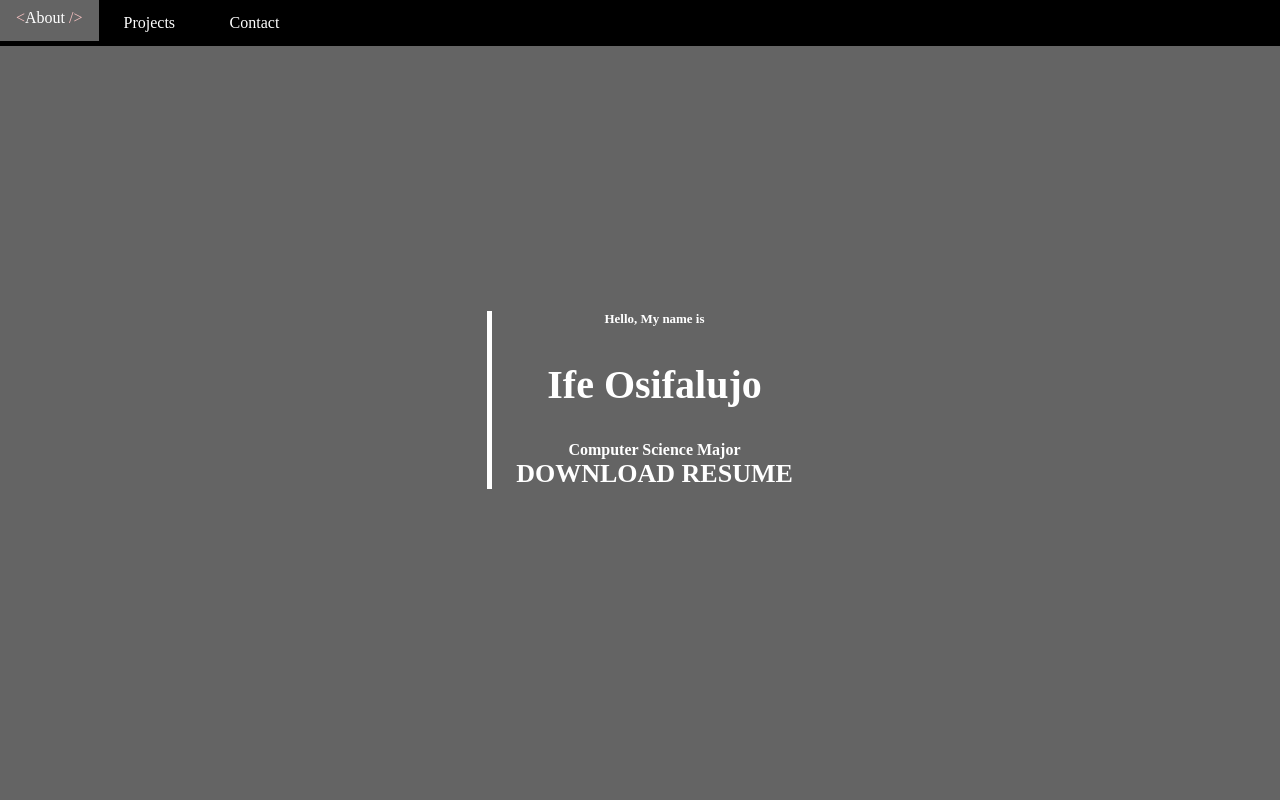
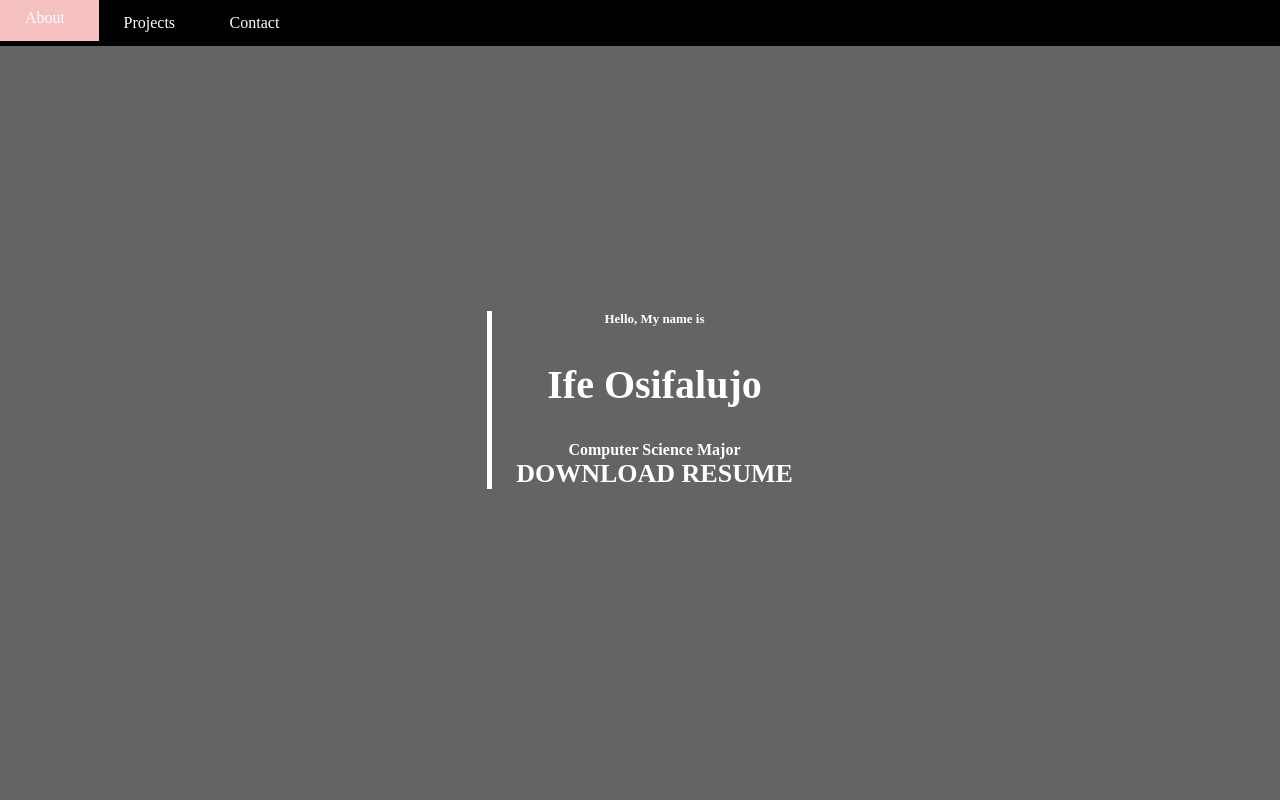
Before and after one commit to osifalujoi1/simple_portfolio, a plain HTML site: page index.html in a window 1280 px wide. In both pictures the pointer is over the link 49 px from the left and 18 px from the top of the page. Shown: the top 800 px of the page. Drawn offline with Linux system fonts and the light colour scheme.

Commit message:
Update styles.css

```diff
--- a/styles.css
+++ b/styles.css
@@ -9,6 +9,7 @@
   --color: white;
  --background: #646464;
  --black: black;
+ --pink: #f6c1c1;
 }
 
 /*Font Variables*/
@@ -68,7 +69,7 @@ body, html{
 
 a:hover{
   transform: translateY(-5px);
-  background: #646464;
+  background: var(--pink);
 }
 
 /*Home*/
```
